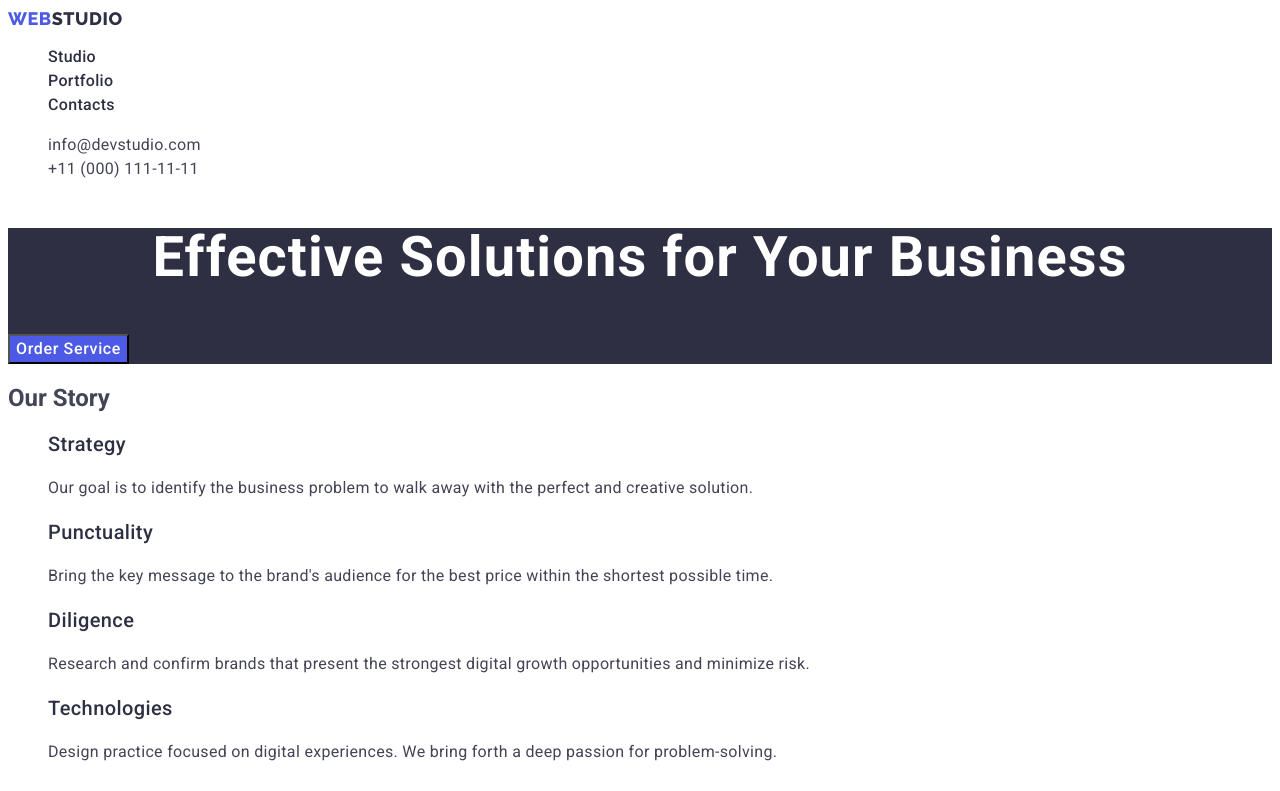
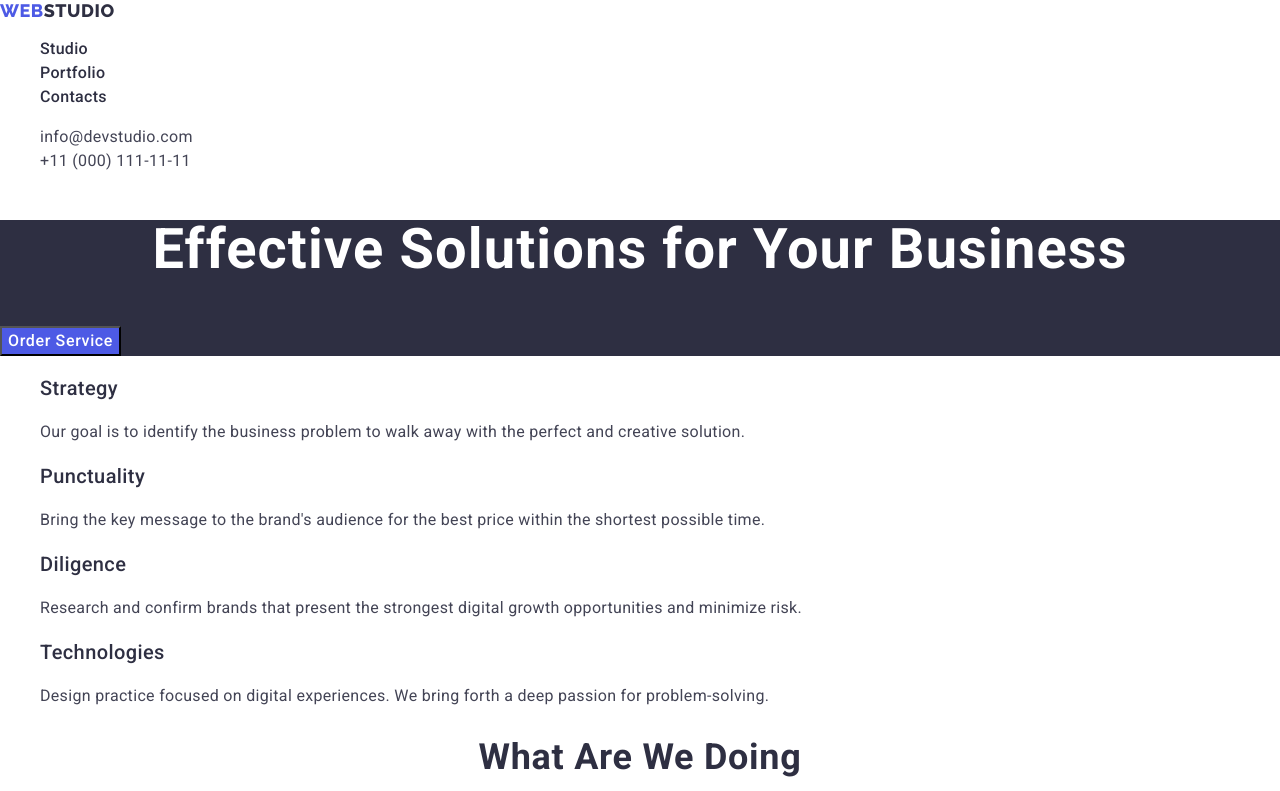
Before and after one commit to Krzysztof-GoIT/goit-markup-hw-03, a plain HTML site: page index.html in a window 1280 px wide. Shown: the top 791 px of the page. Drawn offline with nearby package versions, Linux system fonts and the light colour scheme.

Commit message:
First Commit

```diff
--- a/css/styles.css
+++ b/css/styles.css
@@ -8,6 +8,25 @@ body {
   font-family: "Roboto", sans-serif;
   color: var(--SLATE, #434455);
   background: var(--WHITE, #ffffff);
+}
+
+.visually-hidden {
+  position: absolute;
+  width: 1px;
+  height: 1px;
+  margin: -1px;
+  border: 0;
+  padding: 0;
+  white-space: nowrap;
+  clip-path: inset(100%);
+  clip: rect(0 0 0 0);
+  overflow: hidden;
+}
+.conteiner {
+  width: 1440px;
+}
+.header {
+  display: inline-flex;
 }
 .logo {
   font-family: "Raleway", sans-serif;
--- a/index.html
+++ b/index.html
@@ -9,10 +9,15 @@
       href="https://fonts.googleapis.com/css2?family=Raleway&family=Roboto&display=swap"
       rel="stylesheet"
     />
+    <link
+      rel="stylesheet"
+      href="https://cdnjs.cloudflare.com/ajax/libs/modern-normalize/1.0.0/modern-normalize.min.css"
+    />
     <link rel="stylesheet" href="./css/styles.css" />
     <title>Studio</title>
   </head>
   <body>
+    <div class="container">
       <header>
         <nav>
           <a href="./index.html" class="logo link"
@@ -49,13 +54,13 @@
           <button class="button">Order Service</button>
         </section>
         <section class="section-strategy">
-        <h2 class="section-order-h-two">Our Story</h2>
+          <h2 class="visually-hidden">Our Story</h2>
           <ul class="list">
             <li>
               <h3 class="section-strategy-h-tree">Strategy</h3>
               <p class="section-strategy-p">
-              Our goal is to identify the business problem to walk away with the
-              perfect and creative solution.
+                Our goal is to identify the business problem to walk away with
+                the perfect and creative solution.
               </p>
             </li>
             <li>
@@ -161,9 +166,10 @@
           >Web<span class="footer-span">Studio</span></a
         >
         <p class="footer-description">
-        Increase the flow of customers and sales for your business with digital
-        marketing & growth solutions.
+          Increase the flow of customers and sales for your business with
+          digital marketing & growth solutions.
         </p>
       </footer>
+    </div>
   </body>
 </html>
```
Also changed, not shown: portfolio.html (+12 -4 lines). Lines whose indentation alone changed are shown as unchanged.
